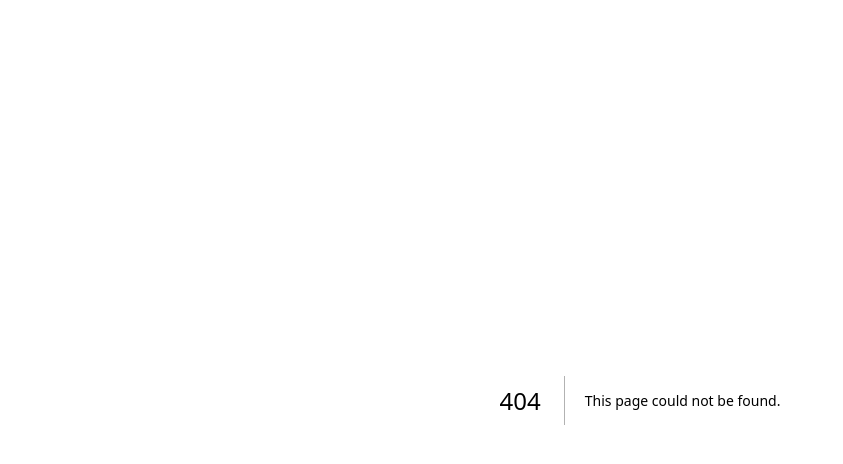
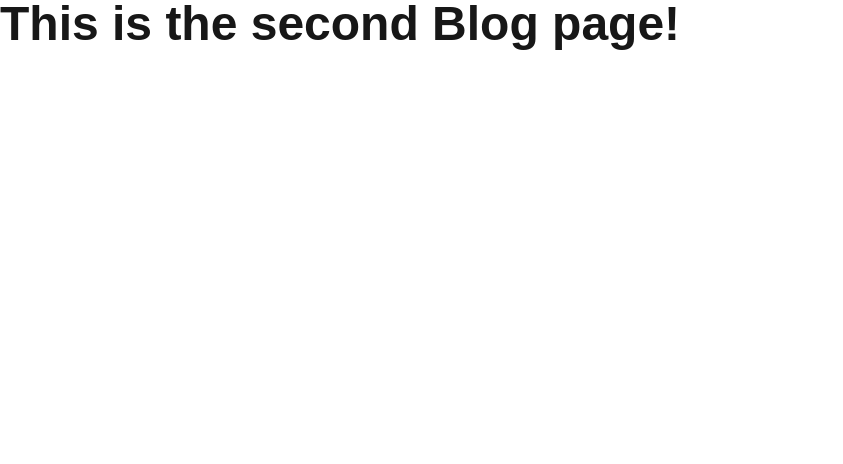
Before and after one commit to abdul-sam/nextjs-course, a Next.js app: page /blog/second in a window 1280 px wide. Before the commit this address had no page. Shown: the top 464 px of the page, without its empty margins (0-843 px from the left). Built offline with nearby package versions, Linux system fonts and the light colour scheme.

Commit message:
nested routing

```diff
--- /dev/null
+++ b/app/blog/first/page.tsx
@@ -0,0 +1,5 @@
+export default function FirstBlog() {
+  return (
+    <h2 className="text-5xl font-bold">This is the first Blog page!</h2>
+  );
+}
--- /dev/null
+++ b/app/blog/page.tsx
@@ -0,0 +1,5 @@
+export default function Blog() {
+  return (
+    <h2 className="text-5xl font-bold">This is the Blog page!</h2>
+  );
+}
--- /dev/null
+++ b/app/blog/second/page.tsx
@@ -0,0 +1,5 @@
+export default function SecondBlog() {
+  return (
+    <h2 className="text-5xl font-bold">This is the second Blog page!</h2>
+  );
+}
```
